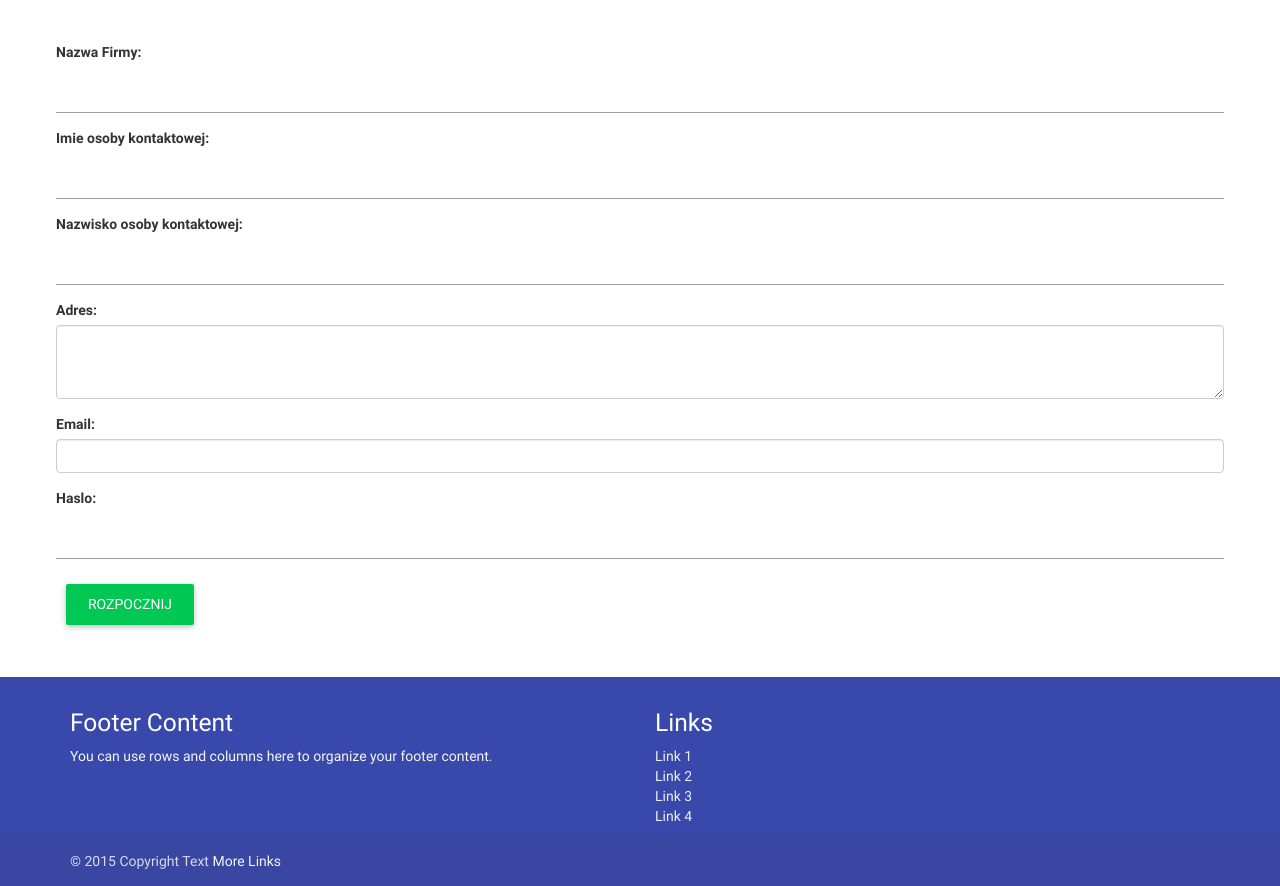
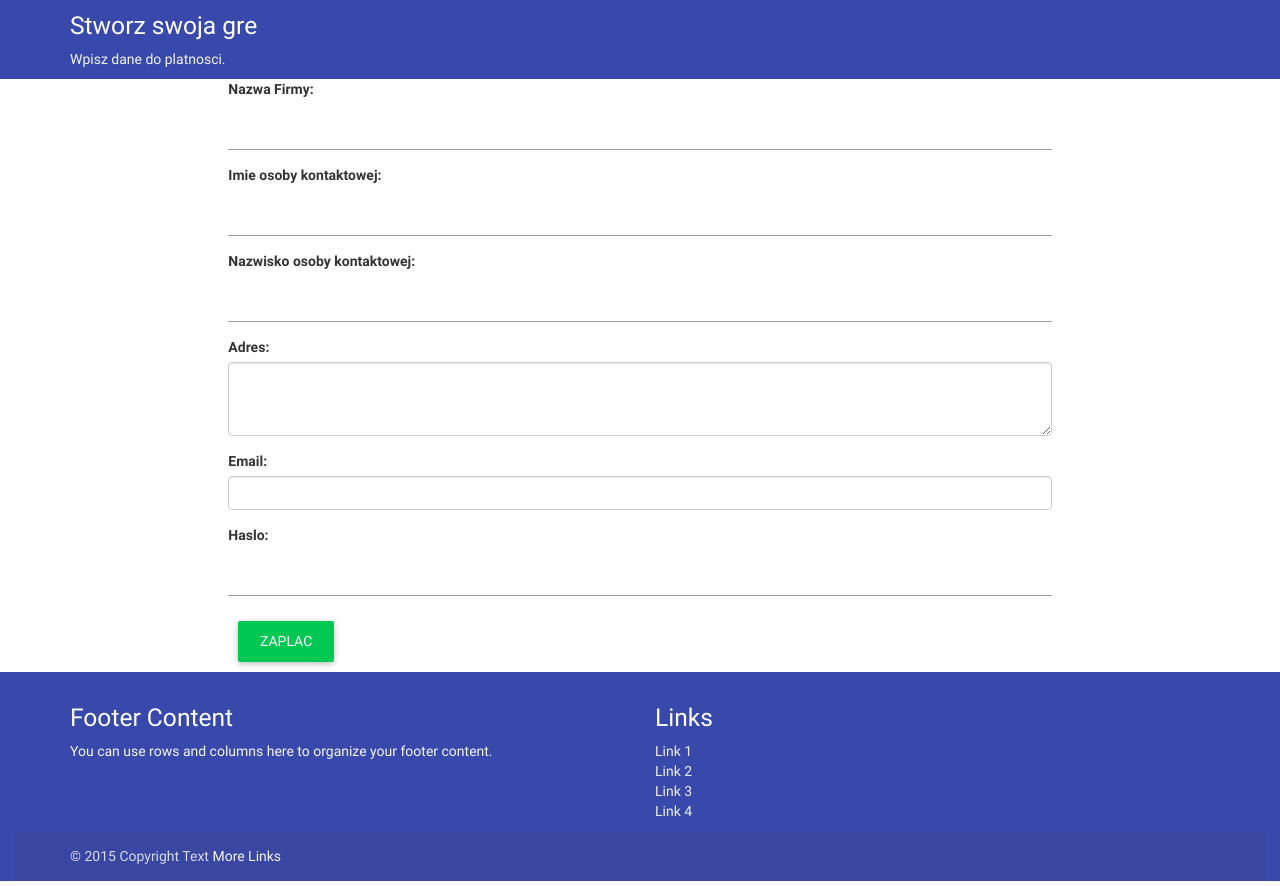
Before and after one commit to wojda/bluehack, a Spring Boot app: page /order in a window 1280 px wide. Run offline with Spring Boot 4, Linux system fonts and the light colour scheme; some libraries are stand-ins or nearby versions.

Commit message:
changes on confirm payment

```diff
--- a/gamecreator/src/main/resources/templates/order.html
+++ b/gamecreator/src/main/resources/templates/order.html
@@ -28,8 +28,20 @@
 </head>
 
 <body>
+    <!-- Header -->
+    <header class="page-footer col-sm-12 indigo darken-1">
+        <div class="container">
+            <div class="row">
+                <div class="col-md-6">
+                    <h5 class="white-text">Stworz swoja gre</h5>
+                    <p class="grey-text text-lighten-4">Wpisz dane do platnosci.</p>
+                </div>
+            </div>
+        </div>
+    </header>
+
     <!-- info section -->
-    <section id="info" class="section-wide container white darken-3">
+    <section id="info" class="col-sm-8 col-sm-offset-2 container white darken-3">
 		<div class="form-group">
 			<label for="company">Nazwa Firmy:</label>
 			<input type="text" class="form-control" id="company">
@@ -54,7 +66,7 @@
 			<label for="pwd">Haslo:</label>
 			<input type="password" class="form-control" id="pwd">
 		</div>
-		<a type="button" class="btn btn-success waves-effect waves-light animated-link" href="/confirm">Rozpocznij</a>
+		<a type="button" class="btn btn-success waves-effect waves-light animated-link" href="/confirm">Zaplac</a>
     </section>
     <!-- /.info section --
 
@@ -63,7 +75,7 @@
 
 
     <!-- Footer -->
-    <footer class="page-footer indigo darken-1">
+    <footer class="page-footer col-sm-12 indigo darken-1">
         <div class="container">
             <div class="row">
                 <div class="col-md-6">
```
Also changed, not shown: gamecreator/src/main/resources/templates/confirm.html (+11 -0 lines).
